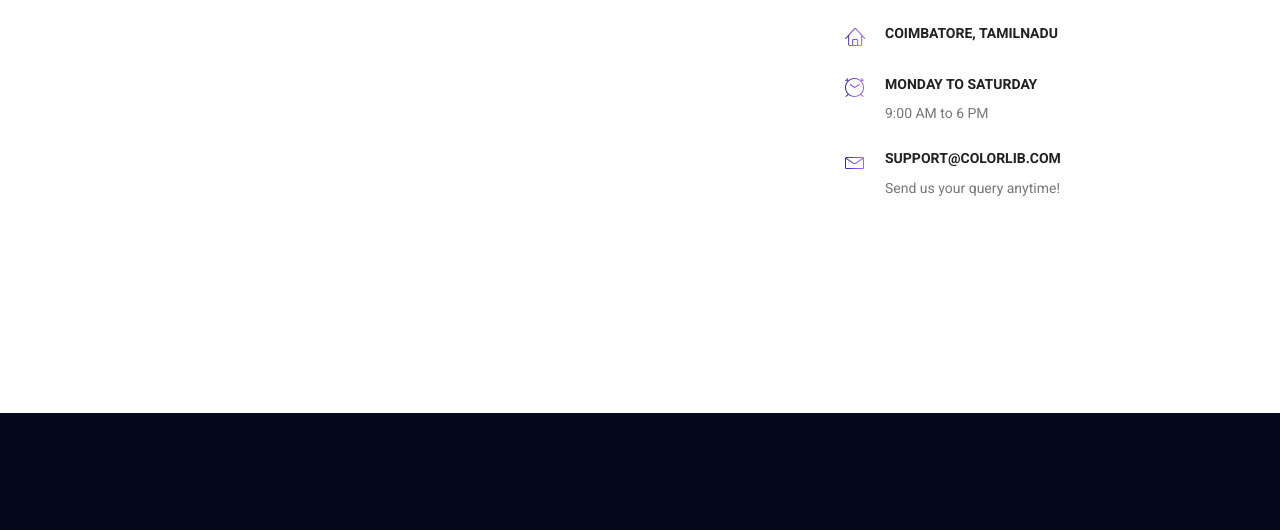
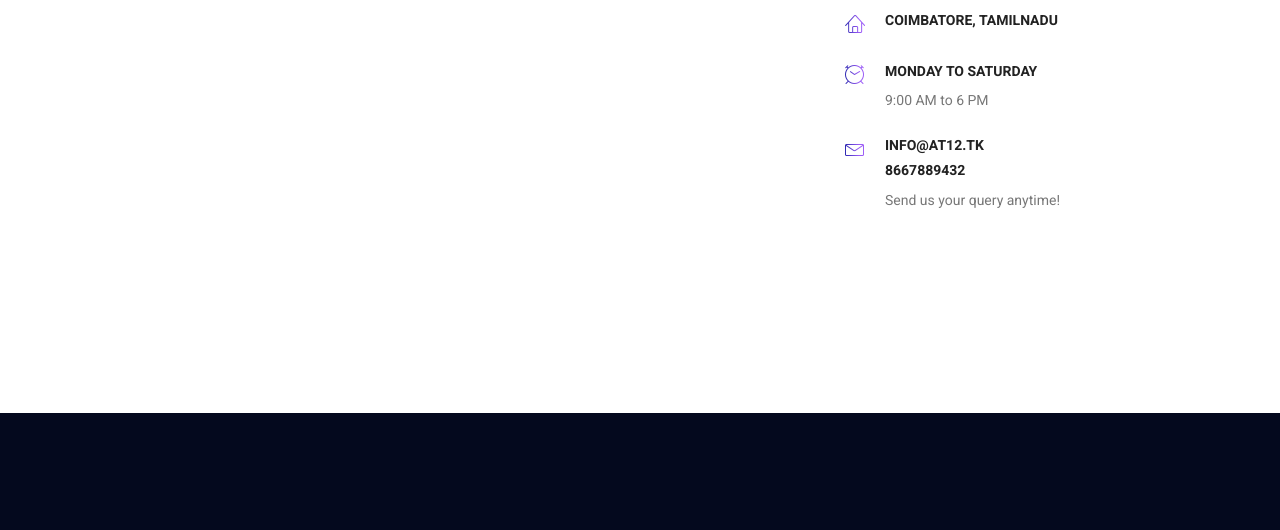
Before and after one commit to santhoshnkl3/at12, a plain HTML site: page index.html in a window 1280 px wide. Shown: the part 1780-2310 px from the top of the page. Drawn offline with Linux system fonts and the light colour scheme; some packages are replaced by stand-ins of ours.

Commit message:
Update index.html

```diff
--- a/index.html
+++ b/index.html
@@ -39,7 +39,7 @@
 								<li class="nav-item"><a class="nav-link" href="#link1">About</a></li>
 
 								<li class="nav-item submenu dropdown">
-									<a href="#" class="nav-link dropdown-toggle" data-toggle="dropdown" role="button" aria-haspopup="true" aria-expanded="false">Pages</a>
+									<a href="#" class="nav-link dropdown-toggle" data-toggle="dropdown" role="button" aria-haspopup="true" aria-expanded="false">Events</a>
 									<ul class="dropdown-menu">
 										<li class="nav-item"><a class="nav-link" href="#link1">Schedule</a>
 										<li class="nav-item"><a class="nav-link" href="#contact">Venue</a>
@@ -171,7 +171,8 @@ It all begins with an idea so…. Shall we?</p>
 								<i class="lnr lnr-envelope"></i>
 							</div>
 							<div class="media-body">
-								<h4>support@colorlib.com</h4>
+								<h4>info@at12.tk</h4>
+								<h4>8667889432</h4>
 								<p>Send us your query anytime!</p>
 							</div>
 						</div>
```
